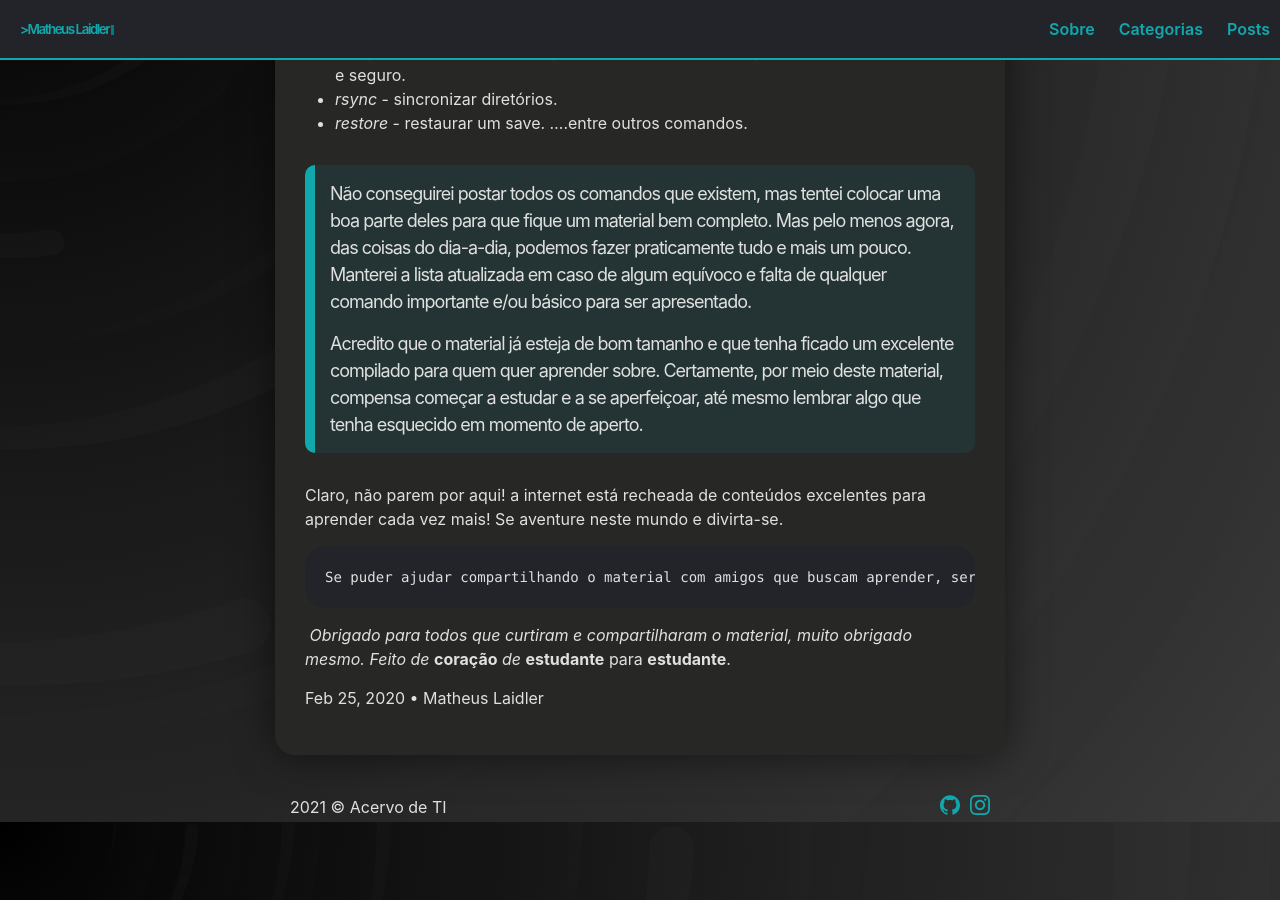
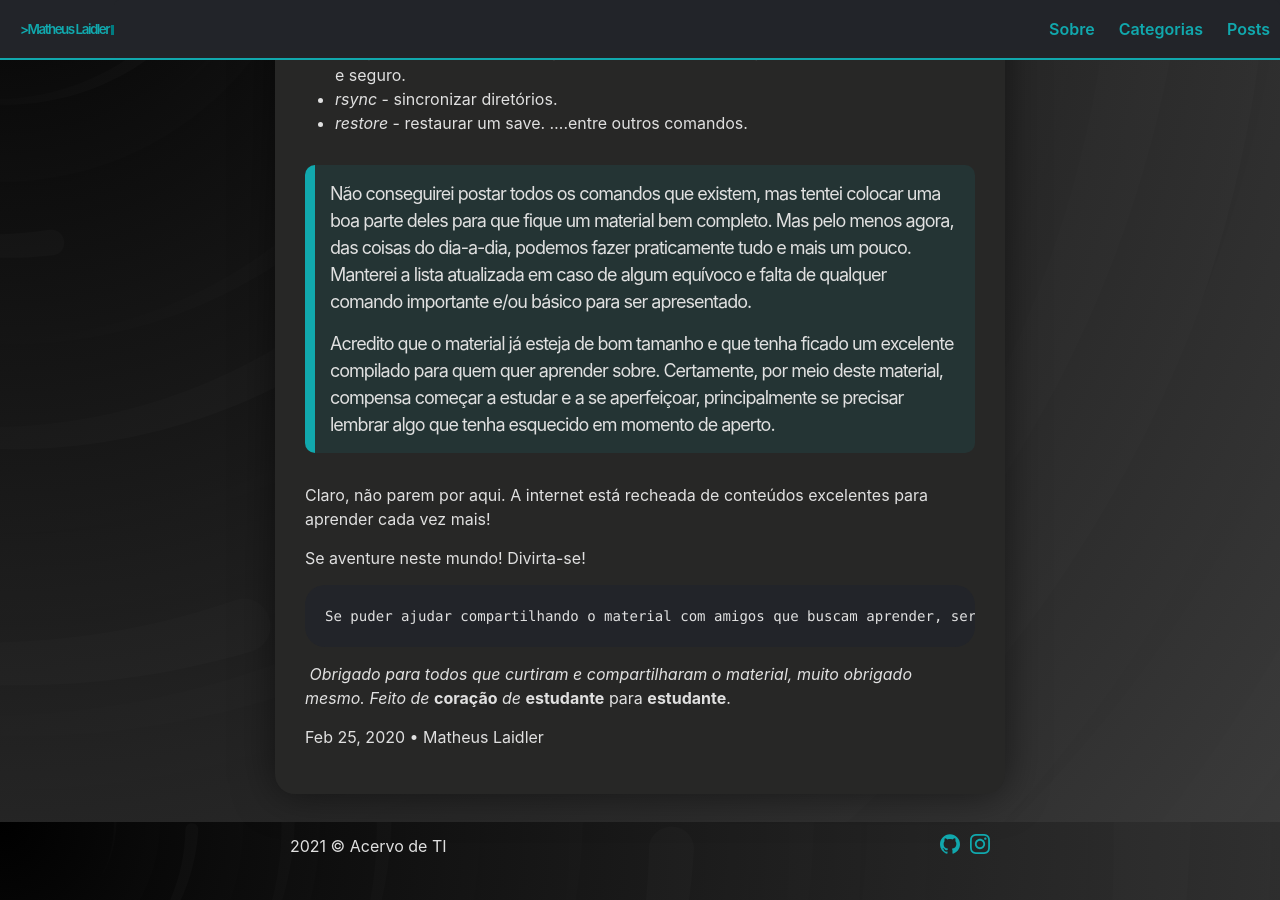
Before and after one commit to matheuslaidler/Tech-Jekyll-Old, a Jekyll site: the page built from _posts/2020-02-25-terminal.md, in a window 1280 px wide and 900 px high, scrolled down 46218 px. Built offline with Jekyll 4.4.1, drawn with Linux system fonts in a browser that asks for light colours.

Commit message:
Update 2020-02-25-terminal.md

```diff
--- a/_posts/2020-02-25-terminal.md
+++ b/_posts/2020-02-25-terminal.md
@@ -1713,10 +1713,11 @@ Nesta parte listarei diversos comandos com suas funcionalidades principais, sem
 > Mas pelo menos agora, das coisas do dia-a-dia, podemos fazer praticamente tudo e mais um pouco.
 > Manterei a lista atualizada em caso de algum equívoco e falta de qualquer comando importante e/ou básico para ser apresentado.
 >
-> Acredito que o material já esteja de bom tamanho e que tenha ficado um excelente compilado para quem quer aprender sobre. Certamente, por meio deste material, compensa começar a estudar e a se aperfeiçoar, até mesmo lembrar algo que tenha esquecido em momento de aperto.
-
-Claro, não parem por aqui! a internet está recheada de conteúdos excelentes para aprender cada vez mais! 	Se aventure neste mundo e divirta-se.
-
+> Acredito que o material já esteja de bom tamanho e que tenha ficado um excelente compilado para quem quer aprender sobre. Certamente, por meio deste material, compensa começar a estudar e a se aperfeiçoar, principalmente se precisar lembrar algo que tenha esquecido em momento de aperto.
+
+Claro, não parem por aqui. A internet está recheada de conteúdos excelentes para aprender cada vez mais!
+
+Se aventure neste mundo!  Divirta-se!
 
 	Se puder ajudar compartilhando o material com amigos que buscam aprender, seria de grande ajuda. Lembrando que meu trabalho aqui é apenas como um divulgador e estudante, sem fins lucrativos.
 
```
